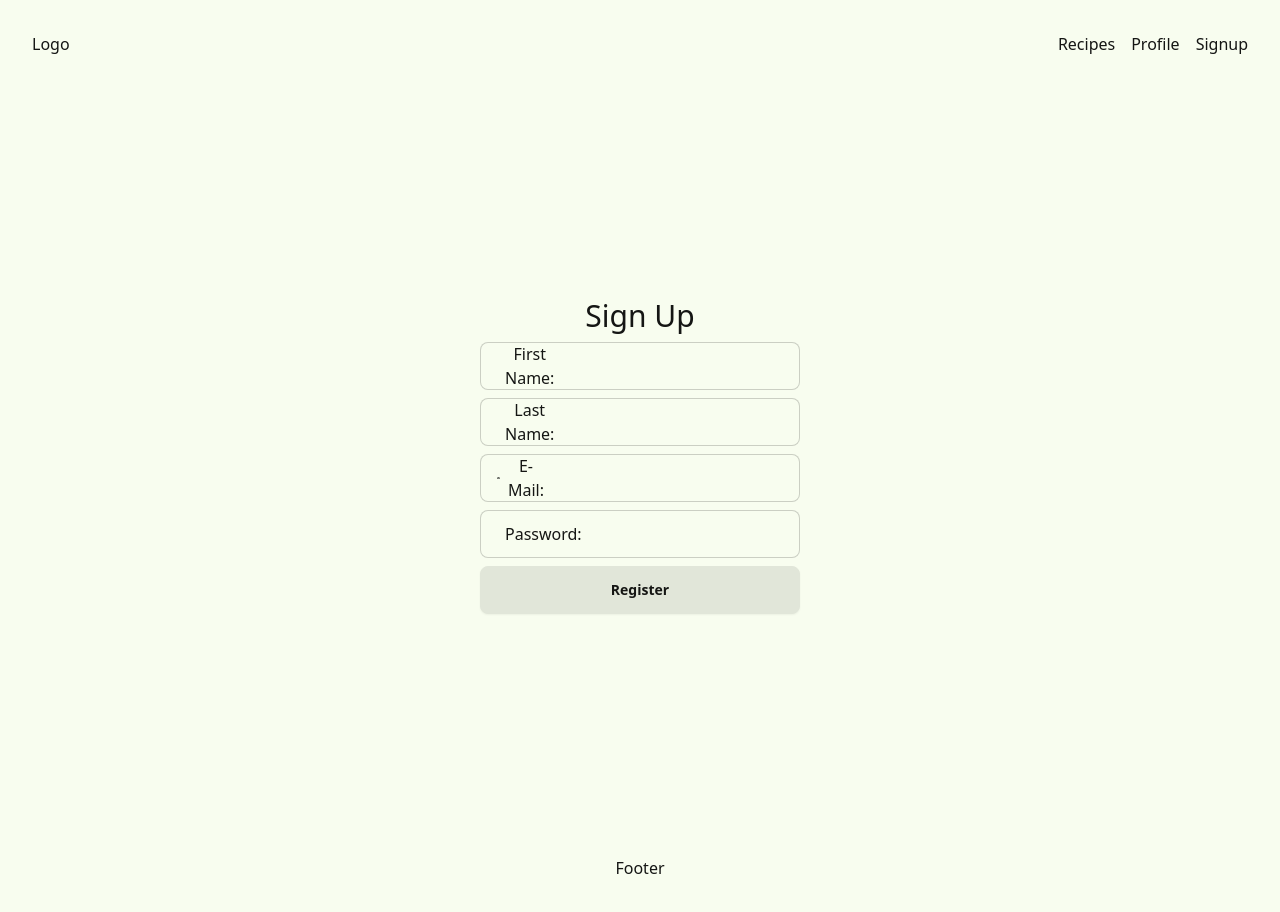
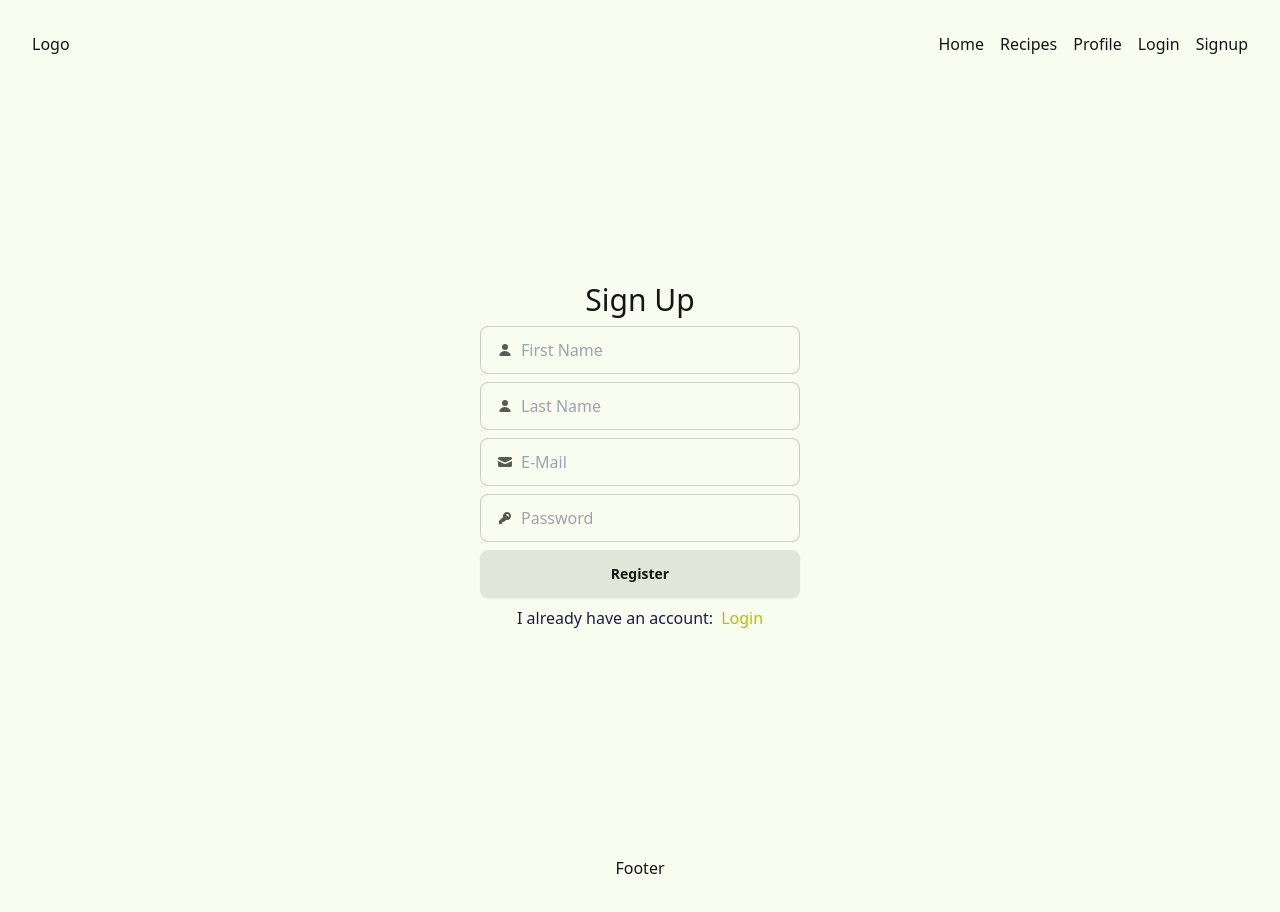
Before and after one commit to cadeteandre/supabase-recipes, a React (Vite) app: page /signup in a window 1280 px wide. Built offline with nearby package versions, Linux system fonts and the light colour scheme; no server answers.

Commit message:
setting up login and protected pages

```diff
--- a/src/App.tsx
+++ b/src/App.tsx
@@ -8,6 +8,7 @@
 import SignupPage from './pages/SignupPage';
 import ProtectedRoute from './components/ProtectedRoute';
 import ProfilePage from './pages/ProfilePage';
+import LoginPage from './pages/LoginPage';
 
 function App() {
 
@@ -17,8 +18,8 @@
         <Route index element={<Home />} />
         <Route path='recipes' element={<Recipes />} />
         <Route path='about' element={<About />} />
-        <Route path='detail/:recipeId' element={<Detail />} />
         <Route path='signup' element={<SignupPage />} />
+        <Route path='login' element={<LoginPage />} />
 
         {/* Protected Routes */}
         <Route
@@ -26,6 +27,14 @@
           element={
             <ProtectedRoute>
               <ProfilePage />
+            </ProtectedRoute>
+          }
+        />
+        <Route
+          path='profile/detail/:recipeId'
+          element={
+            <ProtectedRoute>
+              <Detail />
             </ProtectedRoute>
           }
         />
@@ -39,5 +48,4 @@
     </>
   )
 }
-
 export default App
--- a/src/components/Header.tsx
+++ b/src/components/Header.tsx
@@ -5,8 +5,10 @@
         <header className="flex justify-between items-center">
             <h1>Logo</h1>
             <nav className="flex gap-4 items-center">
+                <NavLink to={'/'}>Home</NavLink>
                 <NavLink to={'/recipes'}>Recipes</NavLink>
                 <NavLink to={'/profile'}>Profile</NavLink>
+                <NavLink to={'/login'}>Login</NavLink>
                 <NavLink to={'/signup'}>Signup</NavLink>
             </nav>
         </header>
--- a/src/components/ProtectedRoute.tsx
+++ b/src/components/ProtectedRoute.tsx
@@ -18,5 +18,5 @@
     return <div>Loading...</div>;
   }
 
-  return isAuthenticated ? children : <Navigate to="/signup" replace />;
+  return isAuthenticated ? children : <Navigate to="/login" replace />;
 }
--- a/src/components/RecipeCard.tsx
+++ b/src/components/RecipeCard.tsx
@@ -10,7 +10,7 @@
     if(!recipe) return <p>Loading...</p>
     return (
         <div className="bg-base-100 w-72 shadow-xl rounded-lg">
-            <Link to={`/detail/${recipe.id}`}>
+            <Link to={`/profile/detail/${recipe.id}`}>
                 <figure className="" >
                     <img
                         src={`${recipe.image_url}`}
@@ -19,12 +19,12 @@
                 </figure>
             </Link>
             <div className="card-body h-60">
-                <Link to={`/detail/${recipe.id}`}>
+                <Link to={`/profile/detail/${recipe.id}`}>
                     <h2 className="card-title text-left">{recipe.name}</h2>
                 </Link>
                 <p className="text-left text-sm">{recipe.description}</p>
                 <div className="card-actions justify-start">
-                <Link to={`/detail/${recipe.id}`}>
+                <Link to={`/profile/detail/${recipe.id}`}>
                     <button className="btn btn-primary">To the recipe</button>
                 </Link>
                 </div>
--- /dev/null
+++ b/src/pages/LoginPage.tsx
@@ -0,0 +1,80 @@
+import { useRef, useState } from "react";
+import supabase from "../utils/backend/setupSupabase";
+import { AuthError } from "@supabase/supabase-js";
+import { Link } from "react-router-dom";
+
+const LoginPage = () => {
+
+    const emailRef = useRef<HTMLInputElement>(null);
+    const passwordRef = useRef<HTMLInputElement>(null);
+
+    const [message, setMessage] = useState('');
+    const [error, setError] = useState('');
+
+    const handleLogin = async () => {
+        setMessage('');
+        setError('');
+
+        const email = emailRef.current?.value || '';
+        const password = passwordRef.current?.value || '';
+
+        try {
+          const { data, error } = await supabase.auth.signInWithPassword({
+            email: email,
+            password: password,
+          });
+          if (error) throw error;
+
+          setMessage('Login successful!');
+          console.log('User logged in:', data.user);
+        } catch (err) {
+          if (err instanceof AuthError) {
+            setError(err.message);
+          } else {
+            setError('An unexpected error occurred during login.');
+          }
+        }
+      };
+    return (
+        <div className='flex flex-col items-center justify-center h-screen gap-2'>
+            <h1 className='text-3xl'>Login</h1>
+            <div className='flex flex-col gap-2 w-80'>
+                <label className="input input-bordered flex items-center gap-2">
+                    <svg
+                        xmlns="http://www.w3.org/2000/svg"
+                        viewBox="0 0 16 16"
+                        fill="currentColor"
+                        className="h-4 w-4 opacity-70">
+                        <path
+                        d="M2.5 3A1.5 1.5 0 0 0 1 4.5v.793c.026.009.051.02.076.032L7.674 8.51c.206.1.446.1.652 0l6.598-3.185A.755.755 0 0 1 15 5.293V4.5A1.5 1.5 0 0 0 13.5 3h-11Z" />
+                        <path
+                        d="M15 6.954 8.978 9.86a2.25 2.25 0 0 1-1.956 0L1 6.954V11.5A1.5 1.5 0 0 0 2.5 13h11a1.5 1.5 0 0 0 1.5-1.5V6.954Z" />
+                    </svg>
+                    <input type="text" className="grow" ref={emailRef} placeholder='E-Mail' />
+                </label>
+                <label className="input input-bordered flex items-center gap-2">
+                    <svg
+                        xmlns="http://www.w3.org/2000/svg"
+                        viewBox="0 0 16 16"
+                        fill="currentColor"
+                        className="h-4 w-4 opacity-70">
+                        <path
+                        fillRule="evenodd"
+                        d="M14 6a4 4 0 0 1-4.899 3.899l-1.955 1.955a.5.5 0 0 1-.353.146H5v1.5a.5.5 0 0 1-.5.5h-2a.5.5 0 0 1-.5-.5v-2.293a.5.5 0 0 1 .146-.353l3.955-3.955A4 4 0 1 1 14 6Zm-4-2a.75.75 0 0 0 0 1.5.5.5 0 0 1 .5.5.75.75 0 0 0 1.5 0 2 2 0 0 0-2-2Z"
+                        clipRule="evenodd" />
+                    </svg>
+                    <input type="password" className="grow" ref={passwordRef} placeholder='Password' />
+                </label>
+                <button className='btn' onClick={handleLogin}>Login</button>
+                <div className="flex flex-row items-center justify-center gap-2">
+                  <p className="text-indigo-950">I don't have an account:</p>
+                  <Link to="/signup" className="link link-hover link-secondary">Register</Link>
+                </div>
+            </div>
+            {message && <p style={{ color: 'green' }}>{message}</p>}
+            {error && <p style={{ color: 'red' }}>{error}</p>}
+        </div>
+    );
+}
+
+export default LoginPage;
--- a/src/pages/ProfilePage.tsx
+++ b/src/pages/ProfilePage.tsx
@@ -1,5 +1,6 @@
 import { useEffect, useState } from 'react';
 import supabase from '../utils/backend/setupSupabase';
+import { Link } from 'react-router-dom';
 
 export default function ProfilePage() {
   interface Profile {
@@ -47,8 +48,20 @@
     fetchProfile();
   }, []);
 
+  const handleLogout = async () => {
+    try {
+      const { error } = await supabase.auth.signOut();
+      if (error) throw error;
+
+      console.log('User logged out');
+      setProfile(null);
+    } catch (err) {
+      console.error(err);
+    }
+  };
+
   if (loading) return <p>Loading...</p>;
-  if (!profile) return <p>No profile data available</p>;
+  if (!profile) return <Link className='btn' to={'/login'}>To Login</Link>;
 
   return (
     <div>
@@ -58,6 +71,7 @@
       <p>Last Name: {profile.last_name}</p>
       <p>Account Created: {profile.created_at}</p>
       <p>Last Updated: {profile.updated_at}</p>
+      <button className='btn' onClick={handleLogout}>Logout</button>
     </div>
   );
 }
--- a/src/pages/SignupPage.tsx
+++ b/src/pages/SignupPage.tsx
@@ -1,6 +1,7 @@
 import { useRef, useState } from 'react';
 import supabase from '../utils/backend/setupSupabase';
 import { AuthError } from '@supabase/supabase-js';
+import { Link } from 'react-router-dom';
 
 export default function SignupPage() {
   const emailRef = useRef<HTMLInputElement>(null);
@@ -55,8 +56,7 @@
                 <path
                 d="M8 8a3 3 0 1 0 0-6 3 3 0 0 0 0 6ZM12.735 14c.618 0 1.093-.561.872-1.139a6.002 6.002 0 0 0-11.215 0c-.22.578.254 1.139.872 1.139h9.47Z" />
             </svg>
-            First Name:
-            <input type="text" className="grow" ref={firstNameRef} />
+            <input type="text" className="grow" ref={firstNameRef} placeholder='First Name' />
         </label>
         <label className="input input-bordered flex items-center gap-2">
             <svg
@@ -67,8 +67,7 @@
                 <path
                 d="M8 8a3 3 0 1 0 0-6 3 3 0 0 0 0 6ZM12.735 14c.618 0 1.093-.561.872-1.139a6.002 6.002 0 0 0-11.215 0c-.22.578.254 1.139.872 1.139h9.47Z" />
             </svg>
-            Last Name:
-            <input type="text" className="grow" ref={lastNameRef} />
+            <input type="text" className="grow" ref={lastNameRef} placeholder='Last Name' />
         </label>
         <label className="input input-bordered flex items-center gap-2">
             <svg
@@ -81,8 +80,7 @@
                 <path
                 d="M15 6.954 8.978 9.86a2.25 2.25 0 0 1-1.956 0L1 6.954V11.5A1.5 1.5 0 0 0 2.5 13h11a1.5 1.5 0 0 0 1.5-1.5V6.954Z" />
             </svg>
-            E-Mail:
-            <input type="text" className="grow" ref={emailRef} />
+            <input type="text" className="grow" ref={emailRef} placeholder='E-Mail' />
         </label>
         <label className="input input-bordered flex items-center gap-2">
             <svg
@@ -95,10 +93,13 @@
                 d="M14 6a4 4 0 0 1-4.899 3.899l-1.955 1.955a.5.5 0 0 1-.353.146H5v1.5a.5.5 0 0 1-.5.5h-2a.5.5 0 0 1-.5-.5v-2.293a.5.5 0 0 1 .146-.353l3.955-3.955A4 4 0 1 1 14 6Zm-4-2a.75.75 0 0 0 0 1.5.5.5 0 0 1 .5.5.75.75 0 0 0 1.5 0 2 2 0 0 0-2-2Z"
                 clipRule="evenodd" />
             </svg>
-            Password:
-            <input type="password" className="grow" ref={passwordRef}/>
+            <input type="password" className="grow" ref={passwordRef} placeholder='Password' />
         </label>
         <button className='btn' onClick={handleSignUp}>Register</button>
+        <div className="flex flex-row items-center justify-center gap-2">
+                  <p className="text-indigo-950">I already have an account:</p>
+                  <Link to="/login" className="link link-hover link-secondary">Login</Link>
+                </div>
         </div>
       {message && <p style={{ color: 'green' }}>{message}</p>}
       {error && <p style={{ color: 'red' }}>{error}</p>}
```
